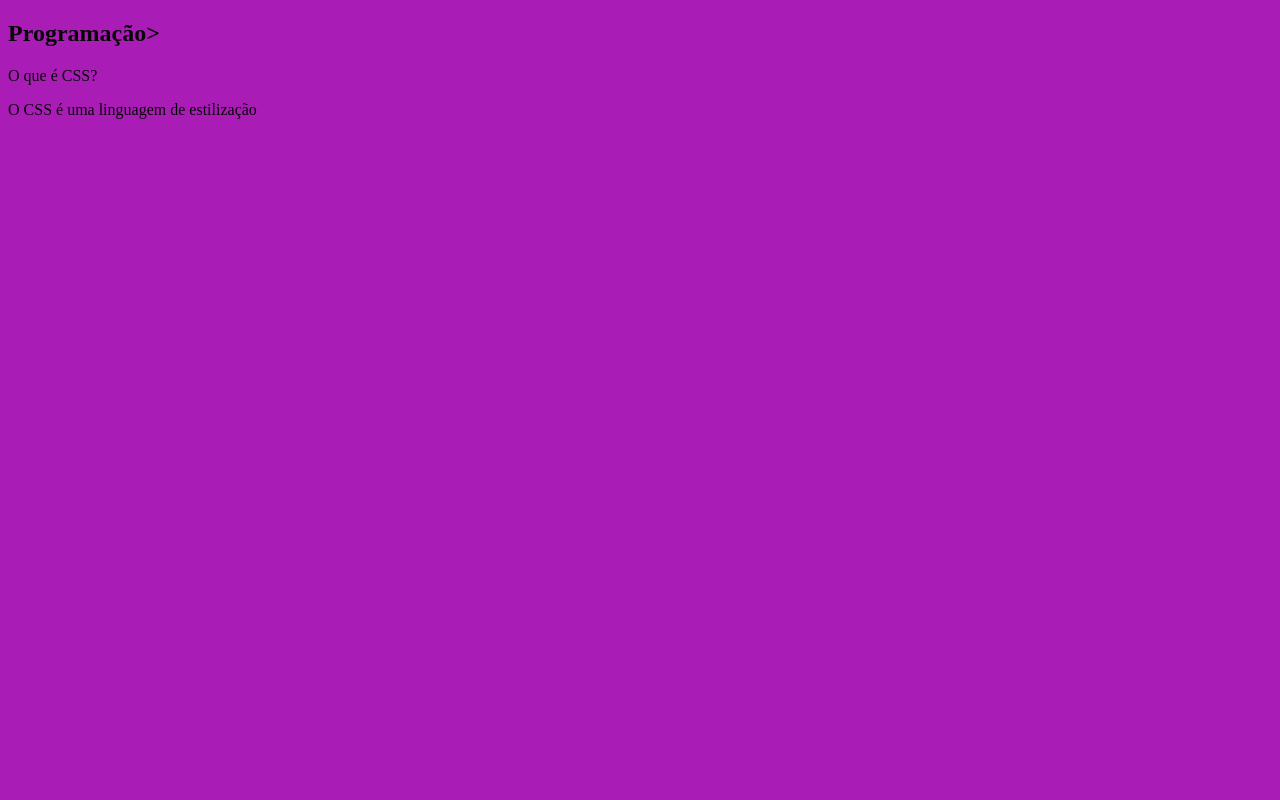
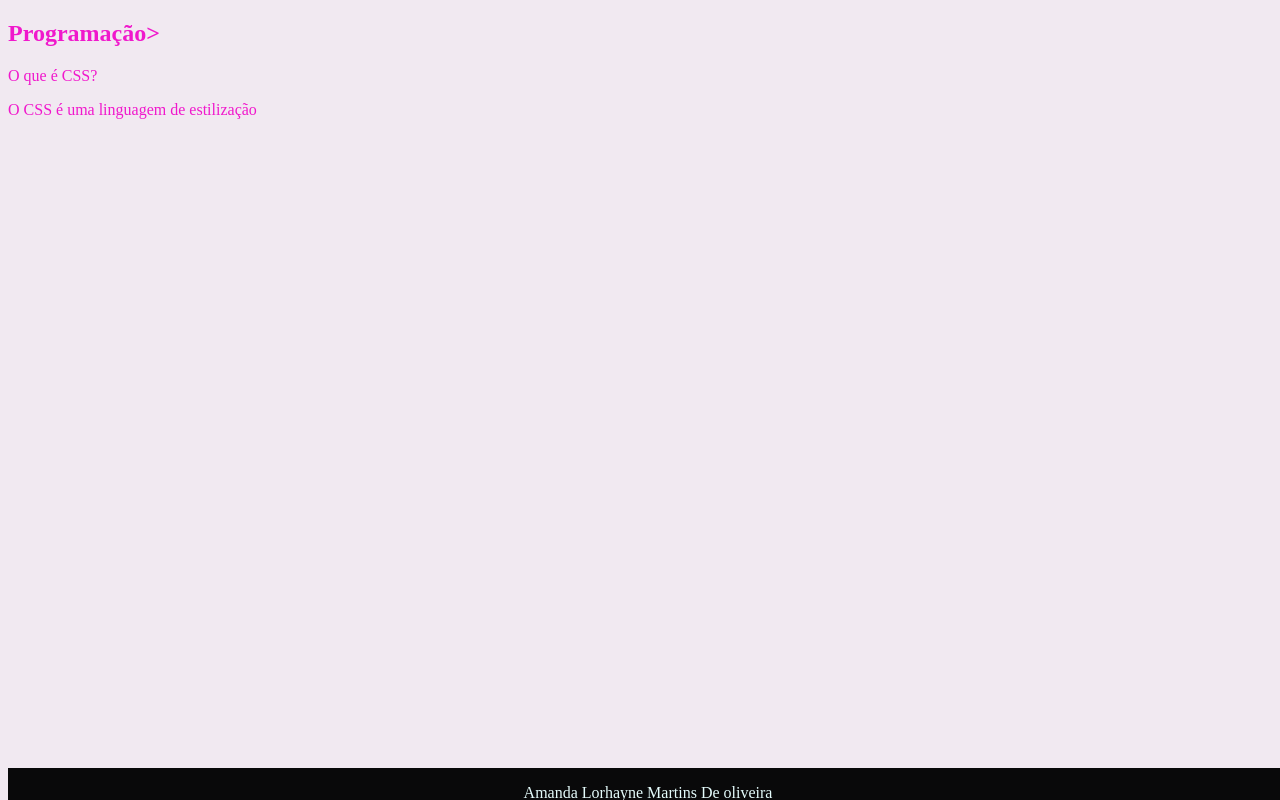
Before and after one commit to amandinha021/html, a plain HTML site: page index.html in a window 1280 px wide. Drawn offline with Linux system fonts and the light colour scheme.

Commit message:
Add files via upload

```diff
--- a/index.html
+++ b/index.html
@@ -18,9 +18,11 @@
     </div>
 
 
-    </div>
+  </div>
 
-
+  <footer>
+    <p>Amanda Lorhayne Martins De oliveira </p>
+  </footer>
 
   </article>
 
--- a/stlyle.css
+++ b/stlyle.css
@@ -1,8 +1,19 @@
 body{
- background-color: rgb(169, 29, 182);
-color: rgb(7, 7, 7);
+ background-color: rgb(241, 233, 241);
+color: rgb(240, 24, 204);
 }
 footer{
   background-color: rgb(9, 9, 10);
-  color: rgb(23, 206, 206);
+  color: rgb(229, 252, 252);
+  position: fixed;
+  bottom: 0;
+  width: 100%;
+  height: 2rem ;
 }
+
+
+  footer p {
+     text-align:center;
+    font-size: 0,1rem ;
+    margin-top: 0,1rem;
+  }
```
